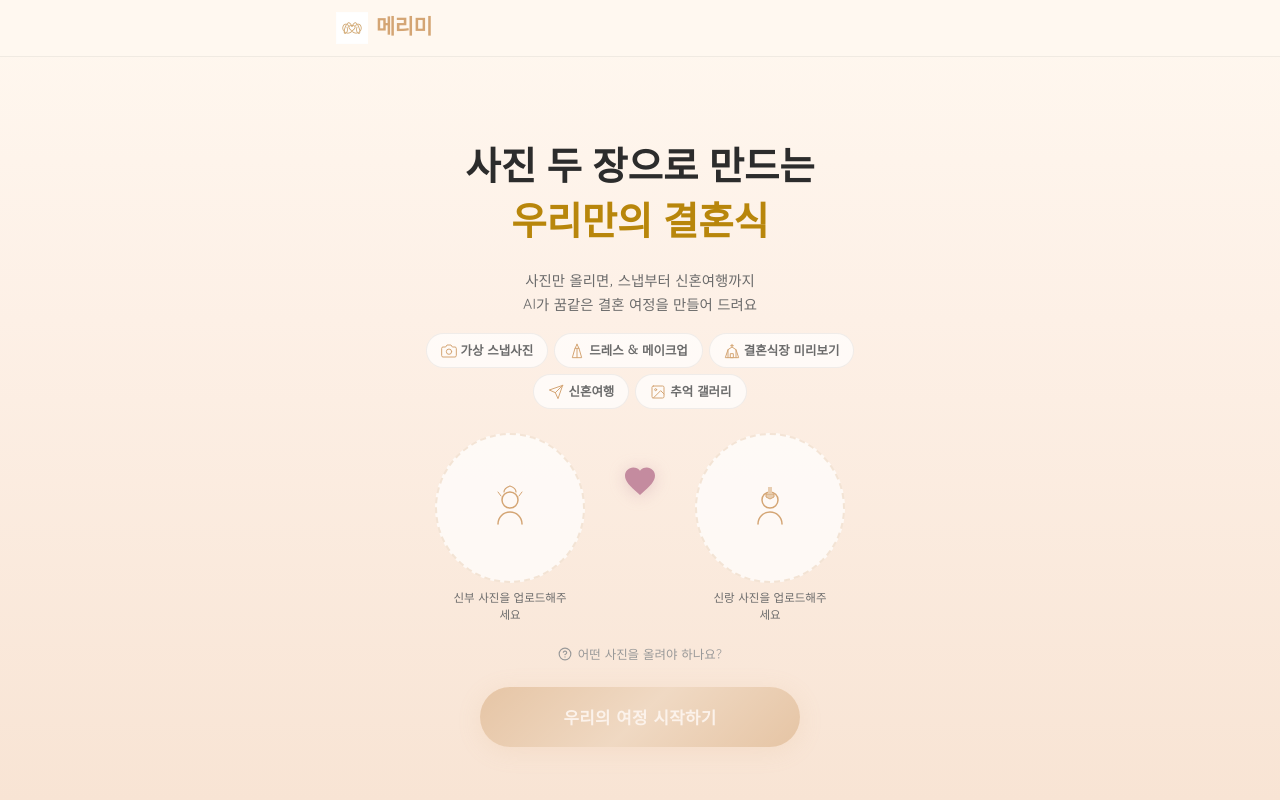
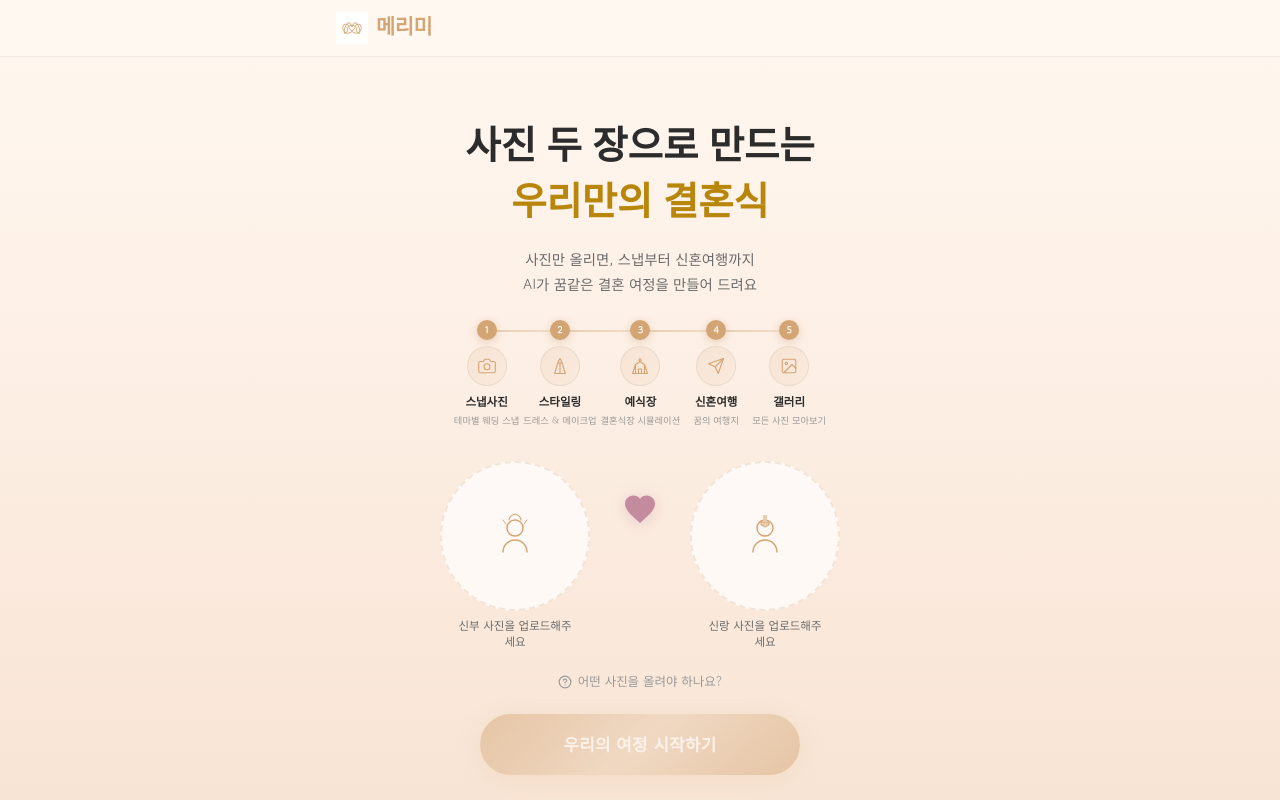
Before and after one commit to gmbro/merryme, a Next.js app: page / in a window 1280 px wide. Shown: the top 800 px of the page. Built offline with nearby package versions, Linux system fonts and the light colour scheme; a web font is replaced by a local one.

Commit message:
design: 여정 타임라인 리디자인 - 번호+아이콘+설명 수직 레이아웃

```diff
--- a/src/app/page.module.css
+++ b/src/app/page.module.css
@@ -189,48 +189,107 @@
 }
 
 /* ===========================
-   Journey Bar — Inline chips
+   Journey Timeline
    =========================== */
-.journeyBar {
+.journeyTimeline {
   display: flex;
-  flex-wrap: wrap;
+  align-items: flex-start;
   justify-content: center;
-  gap: 6px;
+  gap: 0;
   width: 100%;
+  padding: var(--space-sm) 0;
+  overflow-x: auto;
+  scrollbar-width: none;
+  -ms-overflow-style: none;
 }
 
-.journeyChip {
+.journeyTimeline::-webkit-scrollbar {
+  display: none;
+}
+
+.journeyStep {
+  display: flex;
+  flex-direction: column;
+  align-items: center;
+  position: relative;
+  min-width: 68px;
+  padding: 0 2px;
+}
+
+.journeyStepNum {
+  width: 20px;
+  height: 20px;
+  border-radius: 50%;
+  background: var(--color-primary);
+  color: #fff;
+  font-size: 0.6rem;
+  font-weight: 800;
   display: flex;
   align-items: center;
-  gap: 4px;
-  padding: 5px 10px;
-  background: rgba(255, 255, 255, 0.7);
-  border-radius: var(--radius-full);
-  border: 1px solid var(--color-border-light);
-  transition: all var(--transition-fast);
+  justify-content: center;
+  margin-bottom: 6px;
+  position: relative;
+  z-index: 2;
+  box-shadow: 0 2px 8px rgba(180, 130, 80, 0.3);
 }
 
-.journeyChip:hover {
-  border-color: var(--color-primary-light);
-  box-shadow: var(--shadow-sm);
+.journeyStepIcon {
+  width: 40px;
+  height: 40px;
+  border-radius: 50%;
+  background: linear-gradient(135deg, rgba(212, 165, 116, 0.15), rgba(212, 165, 116, 0.06));
+  border: 1.5px solid var(--color-border-light);
+  display: flex;
+  align-items: center;
+  justify-content: center;
+  margin-bottom: 6px;
+  transition: all var(--transition-base);
 }
 
-.journeyChipIcon {
-  display: flex;
-  align-items: center;
+.journeyStepIcon svg {
+  width: 18px;
+  height: 18px;
   color: var(--color-primary);
 }
 
-.journeyChipIcon svg {
-  width: 14px;
-  height: 14px;
+.journeyStep:hover .journeyStepIcon {
+  border-color: var(--color-primary-light);
+  background: linear-gradient(135deg, rgba(212, 165, 116, 0.25), rgba(212, 165, 116, 0.1));
+  transform: scale(1.08);
+  box-shadow: 0 4px 12px rgba(180, 130, 80, 0.15);
 }
 
-.journeyChipTitle {
-  font-size: 0.7rem;
-  font-weight: 600;
-  color: var(--color-text-secondary);
+.journeyStepInfo {
+  display: flex;
+  flex-direction: column;
+  align-items: center;
+  gap: 1px;
+}
+
+.journeyStepTitle {
+  font-size: 0.72rem;
+  font-weight: 700;
+  color: var(--color-text-primary);
   white-space: nowrap;
+}
+
+.journeyStepDesc {
+  font-size: 0.58rem;
+  color: var(--color-text-light);
+  white-space: nowrap;
+}
+
+.journeyStepLine {
+  position: absolute;
+  top: 10px;
+  left: calc(50% + 12px);
+  width: calc(100% - 24px);
+  height: 2px;
+  background: linear-gradient(90deg, var(--color-primary-light), var(--color-border));
+  z-index: 1;
+  right: calc(-50% + 12px);
+  width: calc(100%);
+  left: 50%;
 }
 
 /* ===========================
--- a/src/app/page.tsx
+++ b/src/app/page.tsx
@@ -65,11 +65,11 @@ const IconGallery = () => (
 );
 
 const JOURNEY_STEPS = [
-  { icon: <IconCamera />, title: '가상 스냅사진' },
-  { icon: <IconDress />, title: '드레스 & 메이크업' },
-  { icon: <IconChurch />, title: '결혼식장 미리보기' },
-  { icon: <IconPlane />, title: '신혼여행' },
-  { icon: <IconGallery />, title: '추억 갤러리' },
+  { icon: <IconCamera />, title: '스냅사진', desc: '테마별 웨딩 스냅' },
+  { icon: <IconDress />, title: '스타일링', desc: '드레스 & 메이크업' },
+  { icon: <IconChurch />, title: '예식장', desc: '결혼식장 시뮬레이션' },
+  { icon: <IconPlane />, title: '신혼여행', desc: '꿈의 여행지' },
+  { icon: <IconGallery />, title: '갤러리', desc: '모든 사진 모아보기' },
 ];
 
 /* ─── 서버 얼굴 검증 (Gemini API) ─── */
@@ -247,12 +247,17 @@ export default function LandingPage() {
             AI가 꿈같은 결혼 여정을 만들어 드려요
           </p>
 
-          {/* 여정 미니맵 */}
-          <div className={styles.journeyBar}>
+          {/* 여정 타임라인 */}
+          <div className={styles.journeyTimeline}>
             {JOURNEY_STEPS.map((step, i) => (
-              <div key={i} className={styles.journeyChip}>
-                <span className={styles.journeyChipIcon}>{step.icon}</span>
-                <span className={styles.journeyChipTitle}>{step.title}</span>
+              <div key={i} className={styles.journeyStep}>
+                <div className={styles.journeyStepNum}>{i + 1}</div>
+                <div className={styles.journeyStepIcon}>{step.icon}</div>
+                <div className={styles.journeyStepInfo}>
+                  <span className={styles.journeyStepTitle}>{step.title}</span>
+                  <span className={styles.journeyStepDesc}>{step.desc}</span>
+                </div>
+                {i < JOURNEY_STEPS.length - 1 && <div className={styles.journeyStepLine} />}
               </div>
             ))}
           </div>
```
